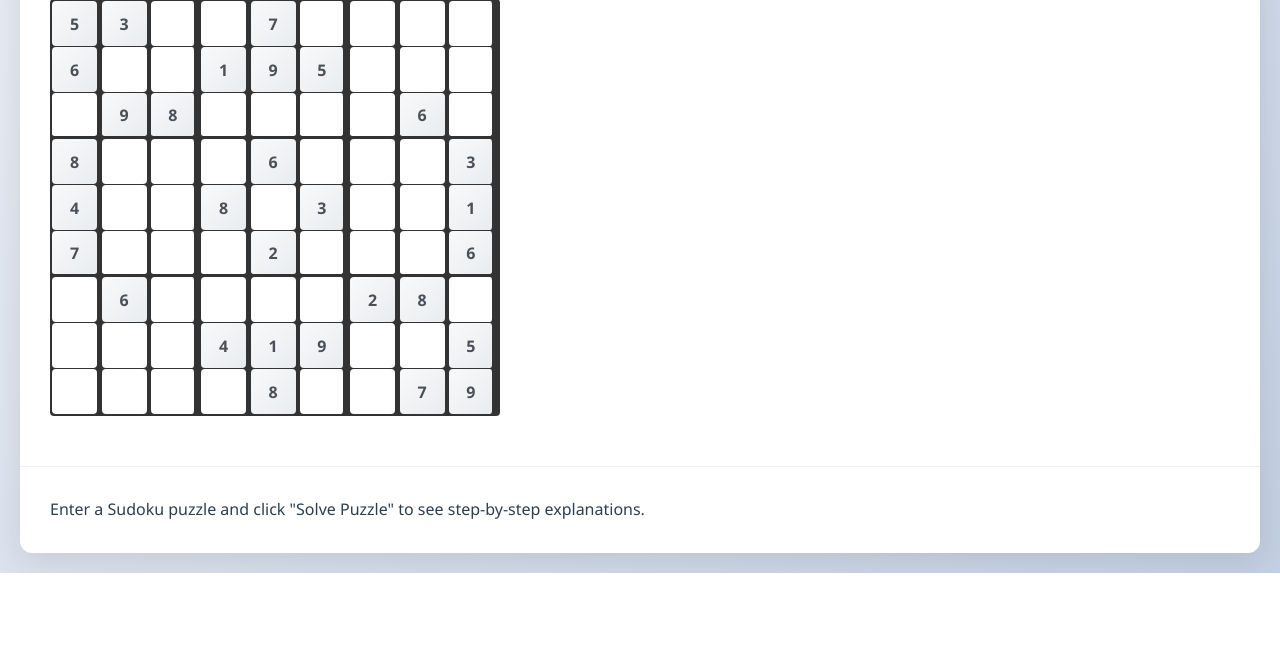
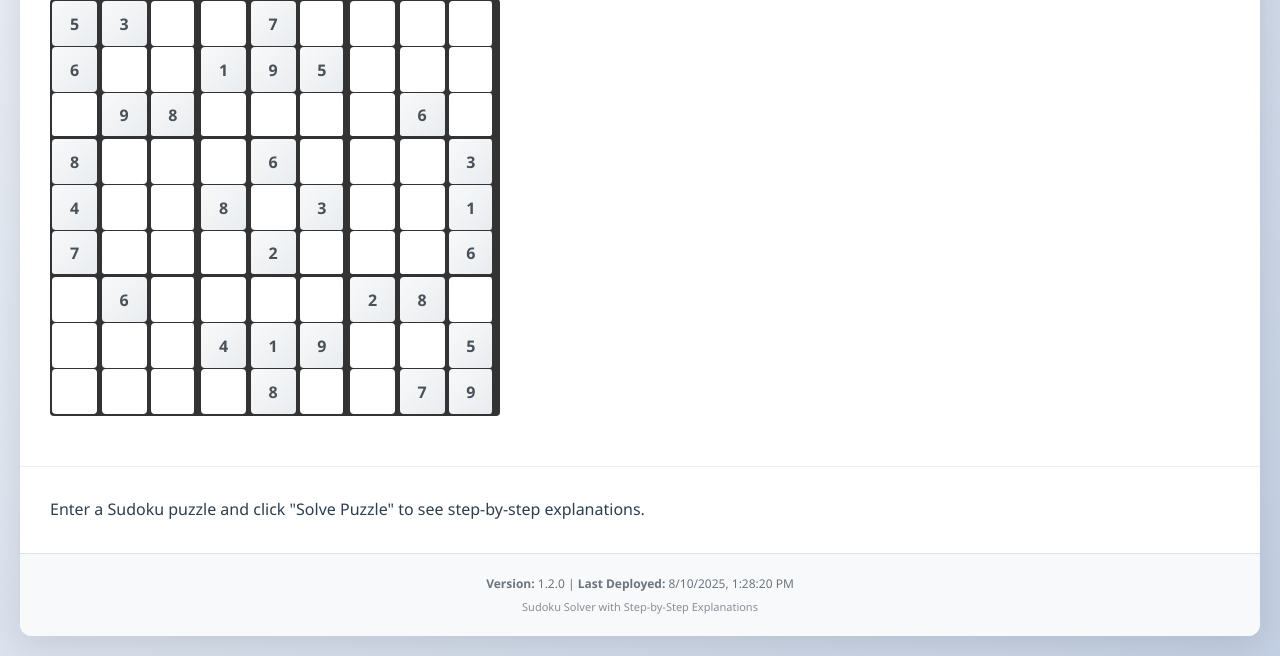
Before and after one commit to adhulappanavar/sudoku-solver-with-explanations, a Flask app: page / in a window 1280 px wide. Shown: the part 784-1440 px from the top of the page. Before the commit the page ends 1357 px from the top, so only its background shows below. Run offline with Flask 3, Linux system fonts and the light colour scheme.

Commit message:
Add version number and deployment timestamp to web interface
- Added footer with version 1.2.0
- Shows last deployment timestamp (auto-updates on page load)
- Clean, professional styling that matches the overall design
- Helps users know when the latest version was deployed

```diff
--- a/templates/index.html
+++ b/templates/index.html
@@ -730,6 +730,17 @@
                 <p>Enter a Sudoku puzzle and click "Solve Puzzle" to see step-by-step explanations.</p>
             </div>
         </div>
+
+        <!-- Version and Deployment Info Footer -->
+        <div style="text-align: center; padding: 20px; background: #f8f9fa; border-top: 1px solid #dee2e6; color: #6c757d; font-size: 12px;">
+            <div style="margin-bottom: 5px;">
+                <strong>Version:</strong> 1.2.0 |
+                <strong>Last Deployed:</strong> <span id="deploymentTimestamp">Loading...</span>
+            </div>
+            <div style="font-size: 11px; opacity: 0.8;">
+                Sudoku Solver with Step-by-Step Explanations
+            </div>
+        </div>
     </div>
 
     <script>
@@ -1311,6 +1322,18 @@
         initializeGrid();
         loadSample();
         refreshSavedPuzzles(); // Load saved puzzles on startup
+
+        // Update deployment timestamp
+        function updateDeploymentTimestamp() {
+            const timestamp = new Date();
+            const timestampElement = document.getElementById('deploymentTimestamp');
+            if (timestampElement) {
+                timestampElement.textContent = timestamp.toLocaleString();
+            }
+        }
+
+        // Update timestamp on page load
+        updateDeploymentTimestamp();
     </script>
 </body>
 </html>
```
